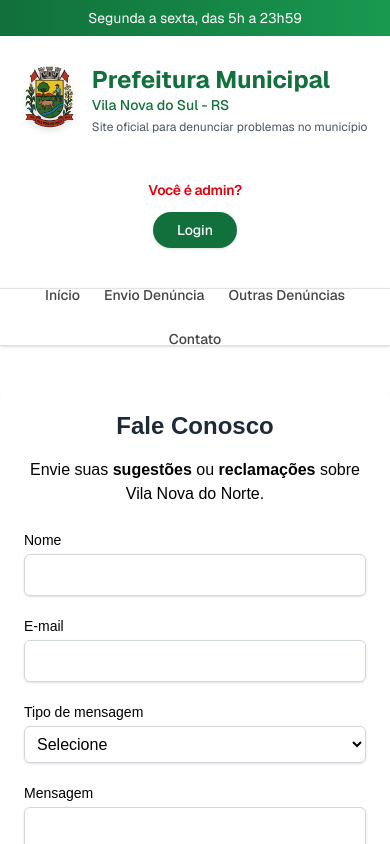
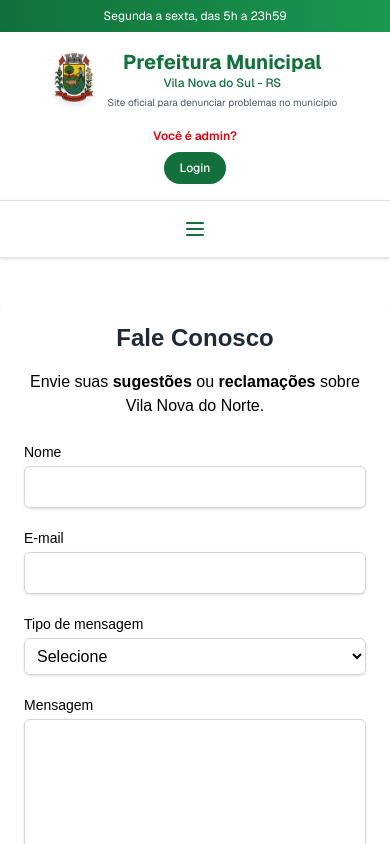
Before and after one commit to Bestofef-afk/Sistema-de-denuncias-de-problemas-urbanos, a Next.js app in the folder sistemadenuncia/: page /pages/contato in a window 390 px wide. Shown: the top 844 px of the page. Built offline with nearby package versions, Linux system fonts and the light colour scheme.

Commit message:
versão final

```diff
--- a/sistemadenuncia/src/app/page.jsx
+++ b/sistemadenuncia/src/app/page.jsx
@@ -5,32 +5,6 @@ import ListaDenuncias from './noticias/page';
 
 export default function Home() {
   return (
-<<<<<<< HEAD:sistemadenuncia/src/app/page.js
-    <div className="font-sans bg-[#F7F6F2] text-[#1C1C1C]">
-
-
-      <main className="max-w-7xl mx-auto px-4 py-6">
-        <Funcionario />
-
-        {/* Mostrar só 4 */}
-        <div className="flex items-center mb-8 space-x-3">
-          <h1 className="text-3xl font-semibold text-[#11703B]">Denúncias Recentes</h1>
-          <a
-            href="/noticias"
-            className="text-[#11703B] font-semibold hover:underline border border-[#11703B] px-4 py-1 rounded transition-colors hover:bg-[#11703B] hover:text-white"
-          >
-            Ver Mais
-          </a>
-        </div>
-
-        <div className="sm:max-h-[860px] md:max-h-[890px] lg:max-h-[940px] overflow-hidden">
-          <ListaDenuncias />
-        </div>
-      </main>
-
-      <Footer />
-    </div>
-=======
     <>
       <Funcionario />
       {/* Mostrar só 4 denúncias na página inicial */}
@@ -47,6 +21,5 @@ export default function Home() {
         <ListaDenuncias limit={6} />
       </div>
     </>
->>>>>>> 2b4ccd94b5d90dc0dfeec835ffc675e64590696b:sistemadenuncia/src/app/page.jsx
   );
 }
--- a/sistemadenuncia/src/components/Header/page.jsx
+++ b/sistemadenuncia/src/components/Header/page.jsx
@@ -1,46 +1,51 @@
+'use client';
+
+import { useState } from "react";
 import Link from "next/link";
 import Image from "next/image";
 
 export default function Header() {
+  const [menuOpen, setMenuOpen] = useState(false);
+
   return (
     <div className="font-sans bg-[#F7F6F2] text-[#1C1C1C]">
-      <div className="bg-gradient-to-r from-[#11703B] to-[#199950] text-white text-sm">
-        <div className="container mx-auto px-4 py-2 flex justify-center items-center">
+      {/* Faixa de horário */}
+      <div className="bg-gradient-to-r from-[#11703B] to-[#199950] text-white text-xs sm:text-sm">
+        <div className="container mx-auto px-4 py-2 flex justify-center">
           <span>Segunda a sexta, das 5h a 23h59</span>
         </div>
       </div>
+
       {/* Cabeçalho principal */}
       <header className="bg-white shadow-sm">
-        <div className="container mx-auto px-4 py-6 flex flex-col md:flex-row items-center justify-between gap-6">
-          {/* Brasão + Nome da cidade + Descrição */}
-          <div className="flex items-center gap-4">
+        <div className="container mx-auto px-4 py-4 sm:py-6 flex flex-col md:flex-row items-center justify-between gap-4">
+          {/* Logo + texto */}
+          <div className="flex items-center gap-3">
             <Image
               src="/img/logo-removebg-preview.png"
               alt="Brasão de Vila Nova do Sul"
-              width={80}
-              height={80}
-              className="h-20 w-auto drop-shadow-md"
+              width={70}
+              height={70}
+              className="h-16 w-auto drop-shadow-md"
               loading="lazy"
             />
-            <div className="text-[#11703B] max-w-xs">
-              <h1 className="text-2xl md:text-3xl font-bold leading-tight">
+            <div className="text-[#11703B] text-center sm:text-left">
+              <h1 className="text-xl sm:text-2xl md:text-3xl font-bold leading-tight">
                 Prefeitura Municipal
               </h1>
-              <p className="text-sm md:text-base font-medium">
-                Vila Nova do Sul - RS
-              </p>
-              <p className="mt-1 text-xs md:text-sm text-gray-600">
+              <p className="text-xs sm:text-sm font-medium">Vila Nova do Sul - RS</p>
+              <p className="mt-1 text-[10px] sm:text-xs text-gray-600">
                 Site oficial para denunciar problemas no município
               </p>
             </div>
           </div>
 
           {/* Botões */}
-          <div className="flex flex-col sm:flex-row items-center gap-3 p-4">
-            <p className="text-sm text-red-600 font-semibold tracking-tight">Você é admin?</p>
+          <div className="flex flex-col sm:flex-row items-center gap-2 sm:gap-3">
+            <p className="text-xs sm:text-sm text-red-600 font-semibold">Você é admin?</p>
             <Link
               href="/pages/login"
-              className="px-6 py-2 bg-[#11703B] text-white rounded-full text-sm font-medium hover:bg-[#0e5e33] transition duration-200 shadow-sm hover:shadow-md"
+              className="px-4 sm:px-6 py-2 bg-[#11703B] text-white rounded-full text-xs sm:text-sm font-medium hover:bg-[#0e5e33] transition"
             >
               Login
             </Link>
@@ -51,14 +56,43 @@ export default function Header() {
       {/* Navegação */}
       <nav className="bg-white border-t border-b border-[#E1E3DE] shadow-sm sticky top-0 z-50">
         <div className="container mx-auto px-4">
-          <div className="flex justify-center items-center h-14">
-            <div className="flex flex-wrap justify-center gap-6 text-sm font-medium text-[#444]">
-              <Link href="/" className="hover:text-[#11703B] hover:underline transition">Início</Link>
-              <Link href="/pages/formulario" className="hover:text-[#11703B] hover:underline transition">Envio Denúncia</Link>
-              <Link href="/noticias" className="hover:text-[#11703B] hover:underline transition">Outras Denúncias</Link>
-              <Link href="/pages/contato" className="hover:text-[#11703B] hover:underline transition">Contato</Link>
+          <div className="flex justify-center items-center h-14 relative">
+            {/* Links desktop - centralizado */}
+            <div className="hidden md:flex gap-6 text-sm font-medium text-[#444]">
+              <Link href="/" className="hover:text-[#11703B] hover:underline">Início</Link>
+              <Link href="/pages/formulario" className="hover:text-[#11703B] hover:underline">Envio Denúncia</Link>
+              <Link href="/noticias" className="hover:text-[#11703B] hover:underline">Outras Denúncias</Link>
+              <Link href="/pages/contato" className="hover:text-[#11703B] hover:underline">Contato</Link>
+            </div>
+
+            {/* Botão hamburguer mobile centralizado */}
+            <div className="md:hidden flex justify-center w-full">
+              <button
+                onClick={() => setMenuOpen(!menuOpen)}
+                className="text-[#11703B] focus:outline-none"
+              >
+                {menuOpen ? (
+                  <svg className="w-6 h-6" fill="none" stroke="currentColor" viewBox="0 0 24 24">
+                    <path strokeLinecap="round" strokeLinejoin="round" strokeWidth={2} d="M6 18L18 6M6 6l12 12" />
+                  </svg>
+                ) : (
+                  <svg className="w-6 h-6" fill="none" stroke="currentColor" viewBox="0 0 24 24">
+                    <path strokeLinecap="round" strokeLinejoin="round" strokeWidth={2} d="M4 6h16M4 12h16M4 18h16" />
+                  </svg>
+                )}
+              </button>
             </div>
           </div>
+
+          {/* Menu Mobile - centralizado */}
+          {menuOpen && (
+            <div className="md:hidden flex flex-col items-center gap-4 py-4 text-sm font-medium text-[#444]">
+              <Link href="/" className="hover:text-[#11703B] hover:underline" onClick={() => setMenuOpen(false)}>Início</Link>
+              <Link href="/pages/formulario" className="hover:text-[#11703B] hover:underline" onClick={() => setMenuOpen(false)}>Envio Denúncia</Link>
+              <Link href="/noticias" className="hover:text-[#11703B] hover:underline" onClick={() => setMenuOpen(false)}>Outras Denúncias</Link>
+              <Link href="/pages/contato" className="hover:text-[#11703B] hover:underline" onClick={() => setMenuOpen(false)}>Contato</Link>
+            </div>
+          )}
         </div>
       </nav>
     </div>
```
